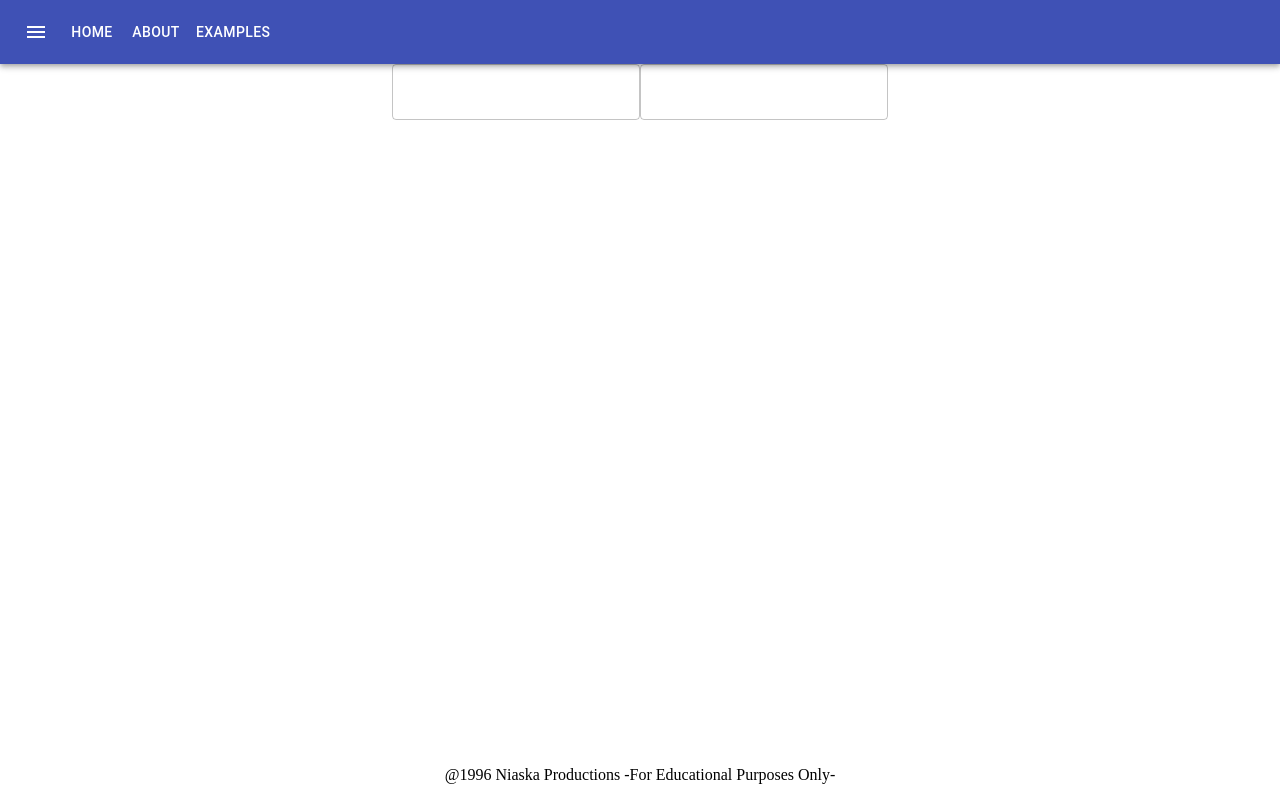
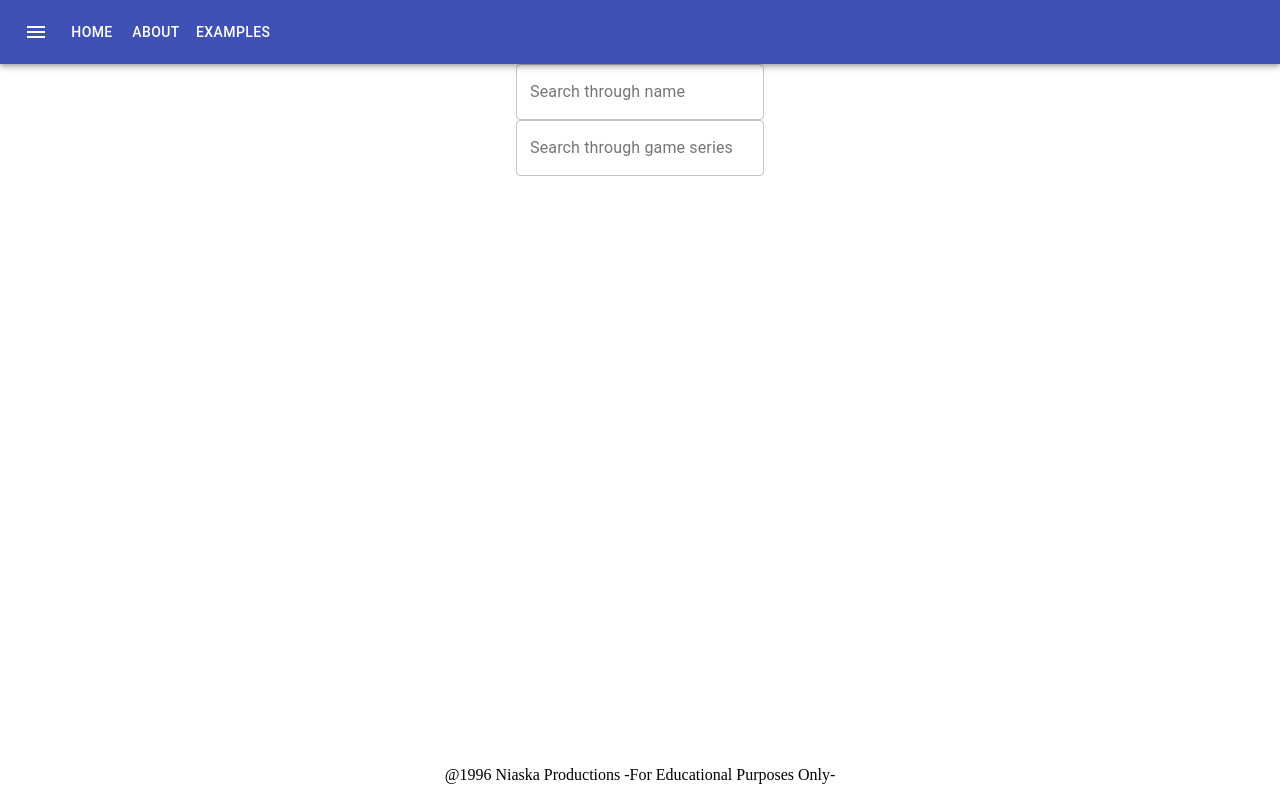
Before and after one commit to NIASKAA/react-amiibo, a React (Create React App) app: page / in a window 1280 px wide. Built offline with nearby package versions, Linux system fonts and the light colour scheme; no server answers.

Commit message:
clean up

```diff
--- a/src/Pages/Home/Home.js
+++ b/src/Pages/Home/Home.js
@@ -27,8 +27,21 @@ const Home = () => {
     if(result) {
         return (
             <>
-              <TextField id="outlined-basic"  onChange={(e) => setNameInput(e.target.value)} variant="outlined" />
-              <TextField id="outlined-basic" onChange={(e) => setGameInput(e.target.value)} variant="outlined" />
+                <FormControl>
+                    <TextField
+                        className="nameInput"
+                        onChange={(e) => setNameInput(e.target.value)}
+                        variant="outlined"
+                        label="Search through name"
+                    />
+
+                    <TextField
+                        className="gameInput"
+                        onChange={(e) => setGameInput(e.target.value)}
+                        variant="outlined"
+                        label="Search through game series"
+                    />
+                </FormControl>
 
                 <Container>
                     <Card>
@@ -62,8 +75,21 @@ const Home = () => {
     if(gameResult) {
         return (
             <>
-              <TextField id="outlined-basic"  onChange={(e) => setNameInput(e.target.value)} variant="outlined" />
-              <TextField id="outlined-basic" onChange={(e) => setGameInput(e.target.value)} variant="outlined" />
+               <FormControl>
+                    <TextField
+                        className="nameInput"
+                        onChange={(e) => setNameInput(e.target.value)}
+                        variant="outlined"
+                        label="Search through name"
+                    />
+
+                    <TextField
+                        className="gameInput"
+                        onChange={(e) => setGameInput(e.target.value)}
+                        variant="outlined"
+                        label="Search through game series"
+                    />
+                </FormControl>
 
                 <Container>
                     <Card>
@@ -96,8 +122,21 @@ const Home = () => {
 
     return (
         <>
-            <TextField id="outlined-basic" onChange={(e) => setNameInput(e.target.value)} variant="outlined" />
-            <TextField id="outlined-basic" onChange={(e) => setGameInput(e.target.value)} variant="outlined" />
+           <FormControl>
+                <TextField
+                    className="nameInput"
+                    onChange={(e) => setNameInput(e.target.value)}
+                    variant="outlined"
+                    label="Search through name"
+                />
+
+                <TextField
+                    className="gameInput"
+                    onChange={(e) => setGameInput(e.target.value)}
+                    variant="outlined"
+                    label="Search through game series"
+                />
+            </FormControl>
         </>
     )
 }
```
Lines whose indentation alone changed are shown as unchanged.
